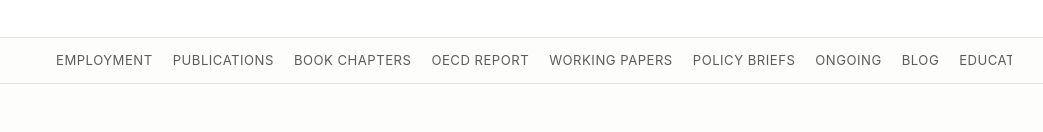
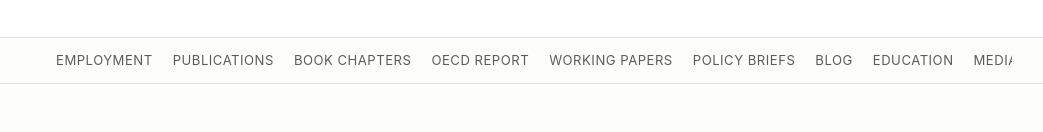
Before and after one commit to sicsicmichael/sicsicmichael.github.io, a plain HTML site: page index.html in a window 1280 px wide. Shown: the part 270-402 px from the top of the page, without its empty margins (118-1161 px from the left). Drawn offline with Linux system fonts and the light colour scheme.

Commit message:
Remove 'Ongoing' link from index.html

```diff
--- a/index.html
+++ b/index.html
@@ -104,7 +104,6 @@ footer{padding:32px 0 60px;color:var(--muted);font-size:.85rem;text-align:center
  <a href="#OECD">OECD report</a>
  <a href="#wp">Working papers</a>
  <a href="#briefs">Policy briefs</a>
- <a href="#ongoing">Ongoing</a>
  <a href="#blog">Blog</a>
  <a href="#education">Education</a>
  <a href="#media">Media</a>
```
